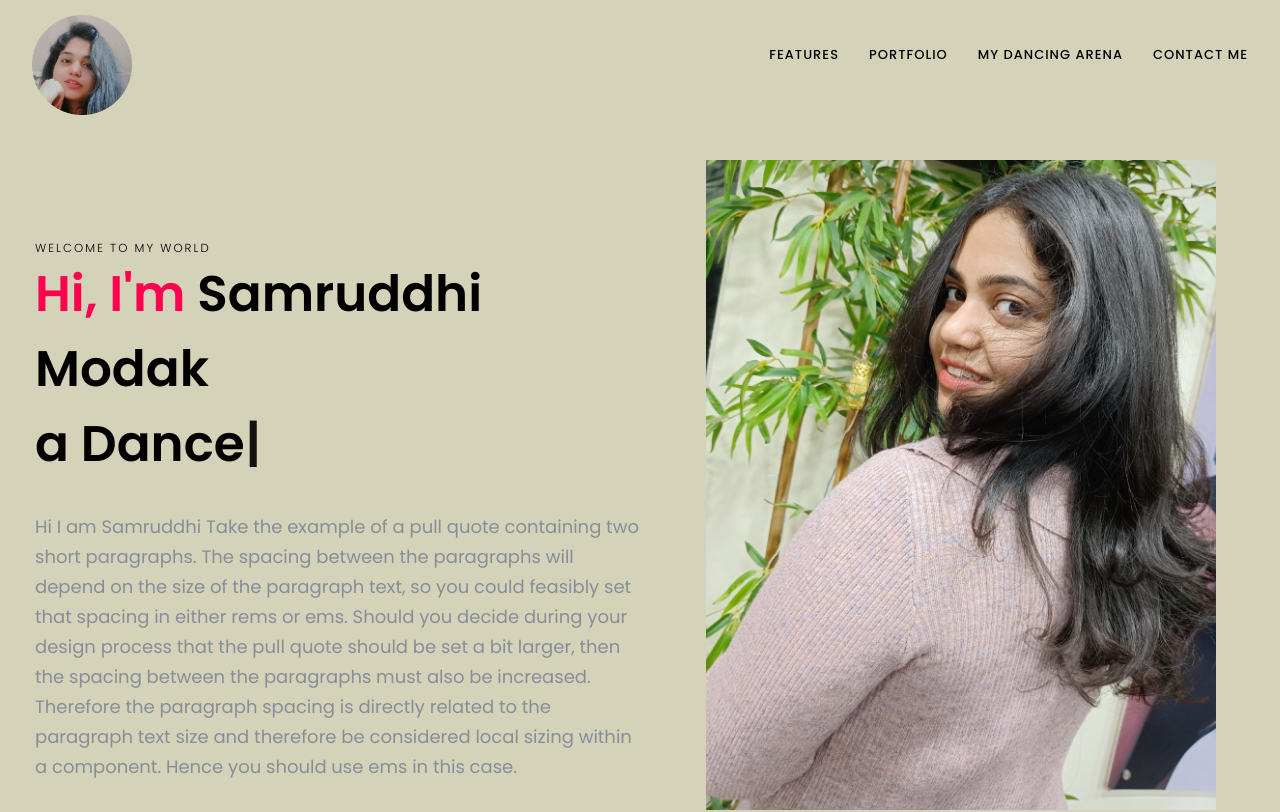
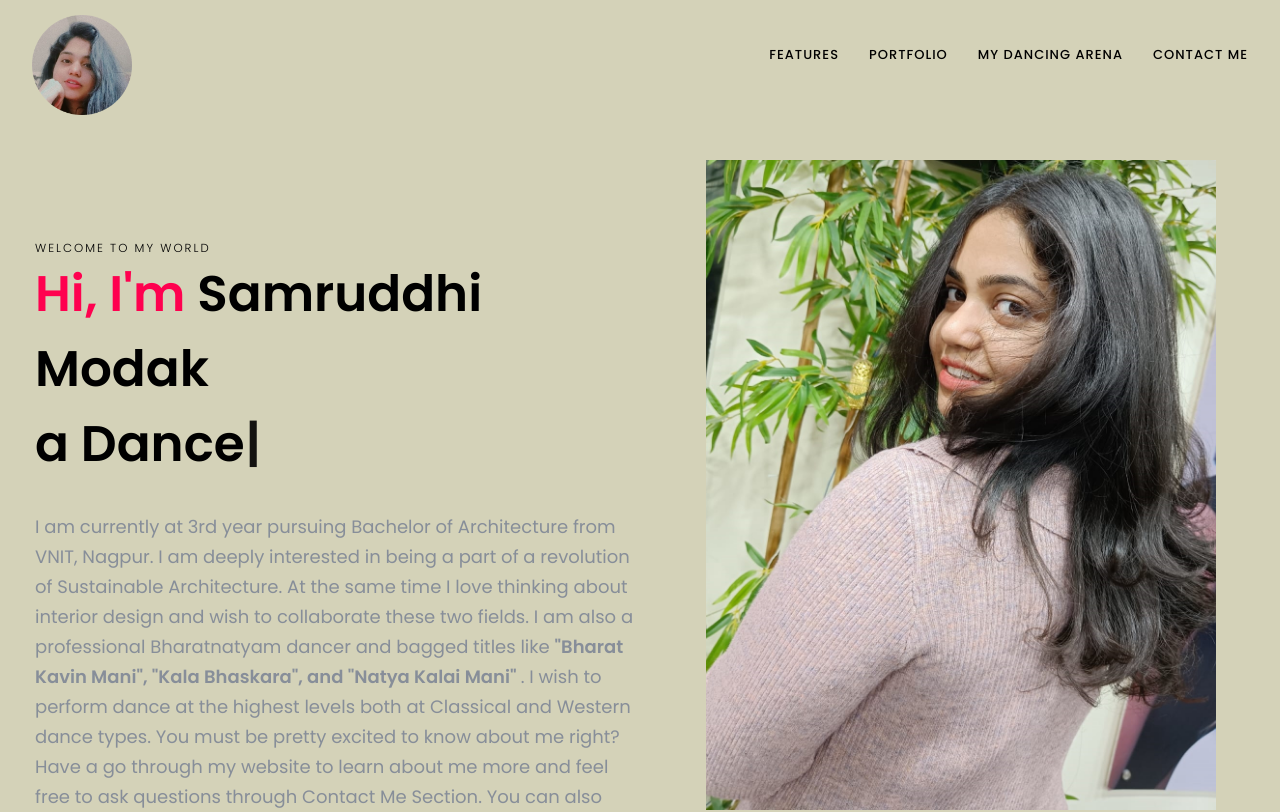
Before and after one commit to Aakarsh-goel/Samruddhi-Portfolio, a React (Create React App) app: page / in a window 1280 px wide. Shown: the top 812 px of the page. Built offline with nearby package versions, Linux system fonts and the light colour scheme.

Commit message:
about me description

```diff
--- a/src/Component/DanceArena/Dance.js
+++ b/src/Component/DanceArena/Dance.js
@@ -32,12 +32,6 @@ const Dance = () => {
     },
     {
       id: 4,
-      title: "Video4",
-      src: "https://youtu.be/AWzaJ77soPM",
-      credit: "Video by Samruddhi Modak",
-    },
-    {
-      id: 3,
       title: "Video4",
       src: "https://youtu.be/AWzaJ77soPM",
       credit: "Video by Samruddhi Modak",
--- a/src/Component/Hero/Home.js
+++ b/src/Component/Hero/Home.js
@@ -38,15 +38,19 @@ const Home = () => {
           </h2>
           <p>
             {" "}
-            Hi I am Samruddhi Take the example of a pull quote containing two
-            short paragraphs. The spacing between the paragraphs will depend on
-            the size of the paragraph text, so you could feasibly set that
-            spacing in either rems or ems. Should you decide during your design
-            process that the pull quote should be set a bit larger, then the
-            spacing between the paragraphs must also be increased. Therefore the
-            paragraph spacing is directly related to the paragraph text size and
-            therefore be considered local sizing within a component. Hence you
-            should use ems in this case.
+            I am currently at 3rd year pursuing Bachelor of Architecture from
+            VNIT, Nagpur. I am deeply interested in being a part of a revolution
+            of Sustainable Architecture. At the same time I love thinking about
+            interior design and wish to collaborate these two fields. I am also
+            a professional Bharatnatyam dancer and bagged titles like{" "}
+            <b>"Bharat Kavin Mani", "Kala Bhaskara", and "Natya Kalai Mani" </b>
+            . I wish to perform dance at the highest levels both at Classical
+            and Western dance types. You must be pretty excited to know about me
+            right?
+            <br></br> Have a go through my website to learn about me more and
+            feel free to ask questions through Contact Me Section. You can also
+            visit my LinkedIn and Instagram handles to get further details about
+            me.
           </p>
           <div className="hero_btn d_flex">
             <div className="col_1">
```
